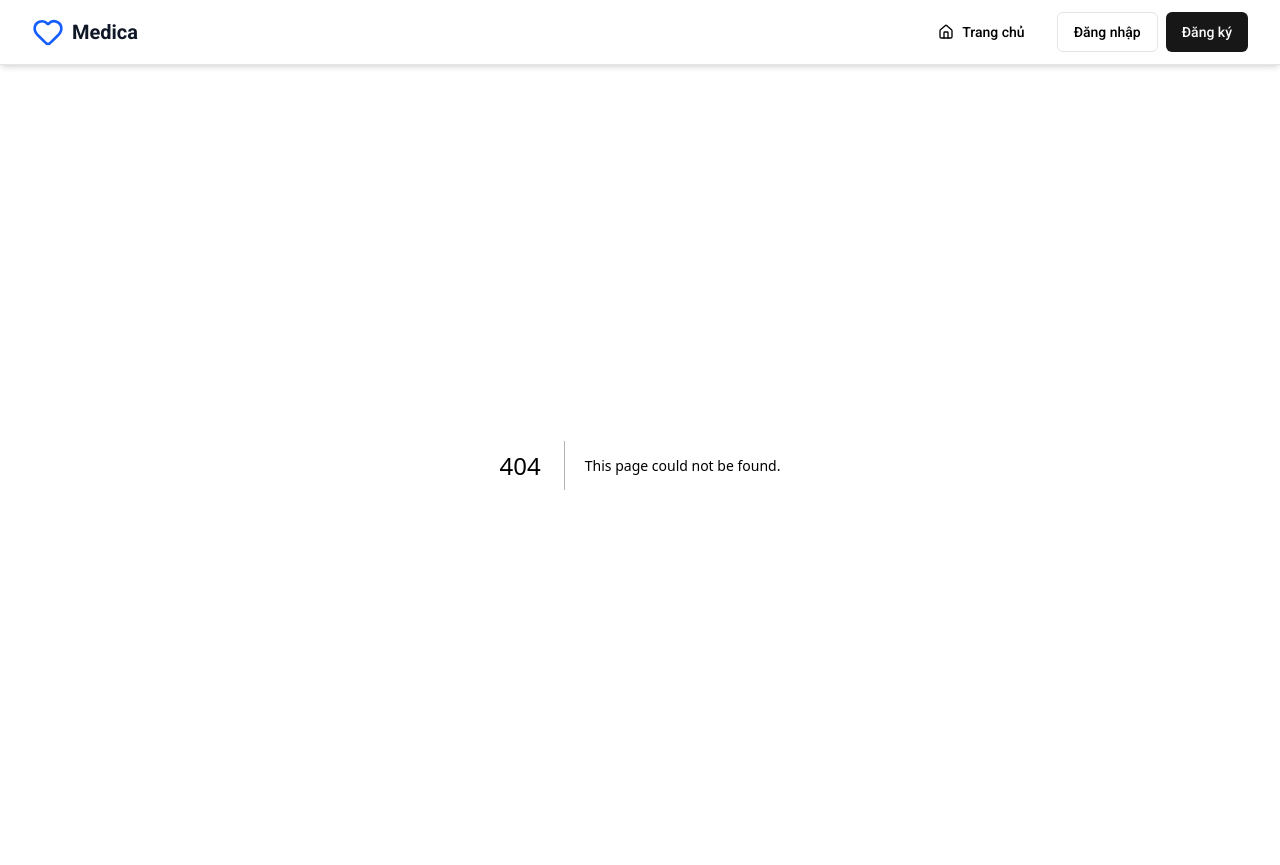
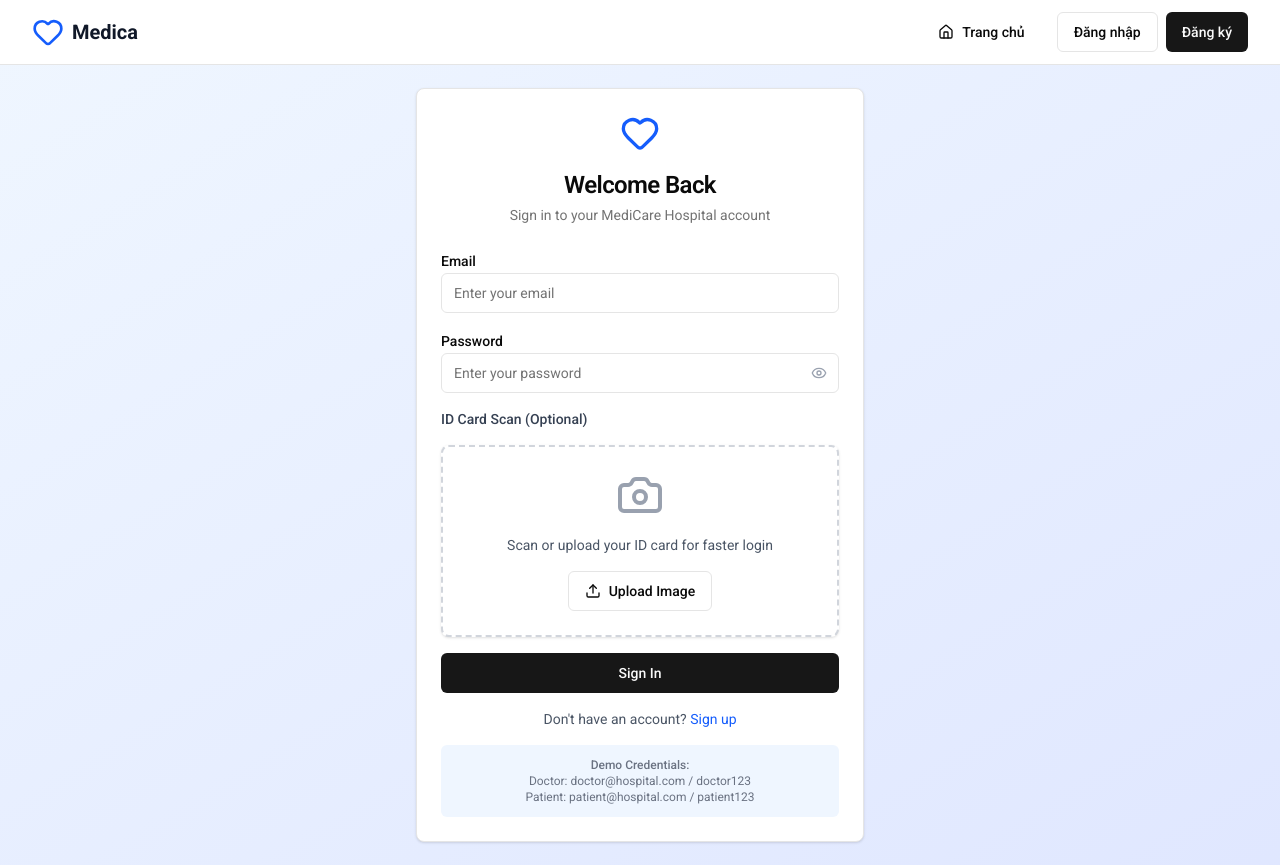
Before and after one commit to dont-wait/hospital-management-system, a Next.js app in the folder client/: page /login in a window 1280 px wide. Before the commit this address had no page. Built offline with nearby package versions, Linux system fonts and the light colour scheme.

Commit message:
feat(ui): add login page and handle scanner image

```diff
--- /dev/null
+++ b/client/src/app/(auth)/login/page.tsx
@@ -0,0 +1,155 @@
+"use client";
+
+import { useState } from "react";
+import { useRouter } from "next/navigation";
+import { useForm } from "react-hook-form";
+import { zodResolver } from "@hookform/resolvers/zod";
+import { z } from "zod";
+import Link from "next/link";
+import { Button } from "@/components/ui/button";
+import {
+  Card,
+  CardContent,
+  CardDescription,
+  CardHeader,
+  CardTitle,
+} from "@/components/ui/card";
+import { Input } from "@/components/ui/input";
+import { Label } from "@/components/ui/label";
+import { useAuth } from "@/contexts/AuthContext";
+import { IdCardScanner } from "@/components/IdCardScanner";
+import { Loader2, Heart, Eye, EyeOff } from "lucide-react";
+
+const loginSchema = z.object({
+  username: z
+    .string()
+    .min(1, "Username is required")
+    .email("Invalid email format"),
+  password: z.string().min(6, "Password must be at least 6 characters"),
+});
+
+type LoginFormData = z.infer<typeof loginSchema>;
+
+export default function LoginPage() {
+  const [showPassword, setShowPassword] = useState(false);
+  const [idCardFile, setIdCardFile] = useState<File | undefined>();
+  const { login, isLoading } = useAuth();
+  const router = useRouter();
+
+  const {
+    register,
+    handleSubmit,
+    formState: { errors },
+  } = useForm<LoginFormData>({
+    resolver: zodResolver(loginSchema),
+  });
+
+  const onSubmit = async (data: LoginFormData) => {
+    const success = await login({
+      username: data.username,
+      password: data.password,
+      idCard: idCardFile,
+    });
+
+    if (success) {
+      // Navigation will be handled by the auth context
+      router.push("/");
+    }
+  };
+
+  return (
+    <div className="min-h-screen bg-gradient-to-br from-blue-50 to-indigo-100 flex items-center justify-center p-4">
+      <Card className="w-full max-w-md">
+        <CardHeader className="space-y-1">
+          <div className="flex items-center justify-center mb-4">
+            <Heart className="h-10 w-10 text-blue-600" />
+          </div>
+          <CardTitle className="text-2xl text-center">Welcome Back</CardTitle>
+          <CardDescription className="text-center">
+            Sign in to your MediCare Hospital account
+          </CardDescription>
+        </CardHeader>
+        <CardContent className="space-y-4">
+          <form onSubmit={handleSubmit(onSubmit)} className="space-y-4">
+            <div className="space-y-2">
+              <Label htmlFor="username">Email</Label>
+              <Input
+                id="username"
+                type="email"
+                placeholder="Enter your email"
+                {...register("username")}
+                className={errors.username ? "border-red-500" : ""}
+              />
+              {errors.username && (
+                <p className="text-sm text-red-600">
+                  {errors.username.message}
+                </p>
+              )}
+            </div>
+
+            <div className="space-y-2">
+              <Label htmlFor="password">Password</Label>
+              <div className="relative">
+                <Input
+                  id="password"
+                  type={showPassword ? "text" : "password"}
+                  placeholder="Enter your password"
+                  {...register("password")}
+                  className={errors.password ? "border-red-500 pr-10" : "pr-10"}
+                />
+                <Button
+                  type="button"
+                  variant="ghost"
+                  size="sm"
+                  className="absolute right-0 top-0 h-full px-3 py-2 hover:bg-transparent"
+                  onClick={() => setShowPassword(!showPassword)}
+                >
+                  {showPassword ? (
+                    <EyeOff className="h-4 w-4 text-gray-400" />
+                  ) : (
+                    <Eye className="h-4 w-4 text-gray-400" />
+                  )}
+                </Button>
+              </div>
+              {errors.password && (
+                <p className="text-sm text-red-600">
+                  {errors.password.message}
+                </p>
+              )}
+            </div>
+
+            <IdCardScanner
+              onCardScanned={setIdCardFile}
+              scannedFile={idCardFile}
+            />
+
+            <Button type="submit" className="w-full" disabled={isLoading}>
+              {isLoading ? (
+                <>
+                  <Loader2 className="mr-2 h-4 w-4 animate-spin" />
+                  Signing In...
+                </>
+              ) : (
+                "Sign In"
+              )}
+            </Button>
+          </form>
+
+          <div className="text-center space-y-2">
+            <p className="text-sm text-gray-600">
+              Don&apos;t have an account?{" "}
+              <Link href="/register" className="text-blue-600 hover:underline">
+                Sign up
+              </Link>
+            </p>
+            <div className="text-xs text-gray-500 mt-4 p-3 bg-blue-50 rounded-md">
+              <p className="font-medium">Demo Credentials:</p>
+              <p>Doctor: doctor@hospital.com / doctor123</p>
+              <p>Patient: patient@hospital.com / patient123</p>
+            </div>
+          </div>
+        </CardContent>
+      </Card>
+    </div>
+  );
+}
--- /dev/null
+++ b/client/src/components/IdCardScanner.tsx
@@ -0,0 +1,119 @@
+import Image from "next/image";
+import { useState, useRef } from "react";
+import { Button } from "@/components/ui/button";
+import { Card, CardContent } from "@/components/ui/card";
+import { Camera, Upload, X, CheckCircle } from "lucide-react";
+
+interface IdCardScannerProps {
+  onCardScanned: (file: File) => void;
+  scannedFile?: File;
+}
+
+export function IdCardScanner({
+  onCardScanned,
+  scannedFile,
+}: IdCardScannerProps) {
+  const [previewUrl, setPreviewUrl] = useState<string | null>(null);
+  const fileInputRef = useRef<HTMLInputElement>(null);
+
+  const handleFileSelect = (file: File) => {
+    if (file && file.type.startsWith("image/")) {
+      const url = URL.createObjectURL(file);
+      setPreviewUrl(url);
+      onCardScanned(file);
+    }
+  };
+
+  const handleFileInputChange = (
+    event: React.ChangeEvent<HTMLInputElement>,
+  ) => {
+    const file = event.target.files?.[0];
+    if (file) {
+      handleFileSelect(file);
+    }
+  };
+
+  const clearScannedCard = () => {
+    if (previewUrl) {
+      URL.revokeObjectURL(previewUrl); // Cleanup memory
+    }
+    setPreviewUrl(null);
+    if (fileInputRef.current) {
+      fileInputRef.current.value = "";
+    }
+  };
+
+  return (
+    <div className="space-y-4">
+      <label className="block text-sm font-medium text-gray-700">
+        ID Card Scan (Optional)
+      </label>
+
+      {!previewUrl && !scannedFile ? (
+        <Card className="border-2 border-dashed border-gray-300 hover:border-gray-400 transition-colors">
+          <CardContent className="p-6">
+            <div className="text-center">
+              <Camera className="mx-auto h-12 w-12 text-gray-400 mb-4" />
+              <p className="text-sm text-gray-600 mb-4">
+                Scan or upload your ID card for faster login
+              </p>
+              <div className="flex flex-col sm:flex-row gap-2 justify-center">
+                <Button
+                  type="button"
+                  variant="outline"
+                  onClick={() => fileInputRef.current?.click()}
+                  className="flex items-center space-x-2"
+                >
+                  <Upload className="h-4 w-4" />
+                  <span>Upload Image</span>
+                </Button>
+              </div>
+              <input
+                ref={fileInputRef}
+                type="file"
+                accept="image/*"
+                onChange={handleFileInputChange}
+                className="hidden"
+              />
+            </div>
+          </CardContent>
+        </Card>
+      ) : (
+        <Card>
+          <CardContent className="p-4">
+            <div className="flex items-center justify-between mb-3">
+              <div className="flex items-center space-x-2 text-green-600">
+                <CheckCircle className="h-5 w-5" />
+                <span className="text-sm font-medium">ID Card Uploaded</span>
+              </div>
+              <Button
+                type="button"
+                variant="ghost"
+                size="sm"
+                onClick={clearScannedCard}
+              >
+                <X className="h-4 w-4" />
+              </Button>
+            </div>
+
+            {previewUrl && (
+              <div className="relative w-full max-w-sm mx-auto h-48 rounded-lg border overflow-hidden">
+                <Image
+                  src={previewUrl}
+                  alt="ID Card Preview"
+                  fill
+                  className="object-cover"
+                  sizes="(max-width: 384px) 100vw, 384px"
+                />
+              </div>
+            )}
+
+            <p className="text-xs text-gray-500 mt-2 text-center">
+              Your ID card information will be used for verification
+            </p>
+          </CardContent>
+        </Card>
+      )}
+    </div>
+  );
+}
```
